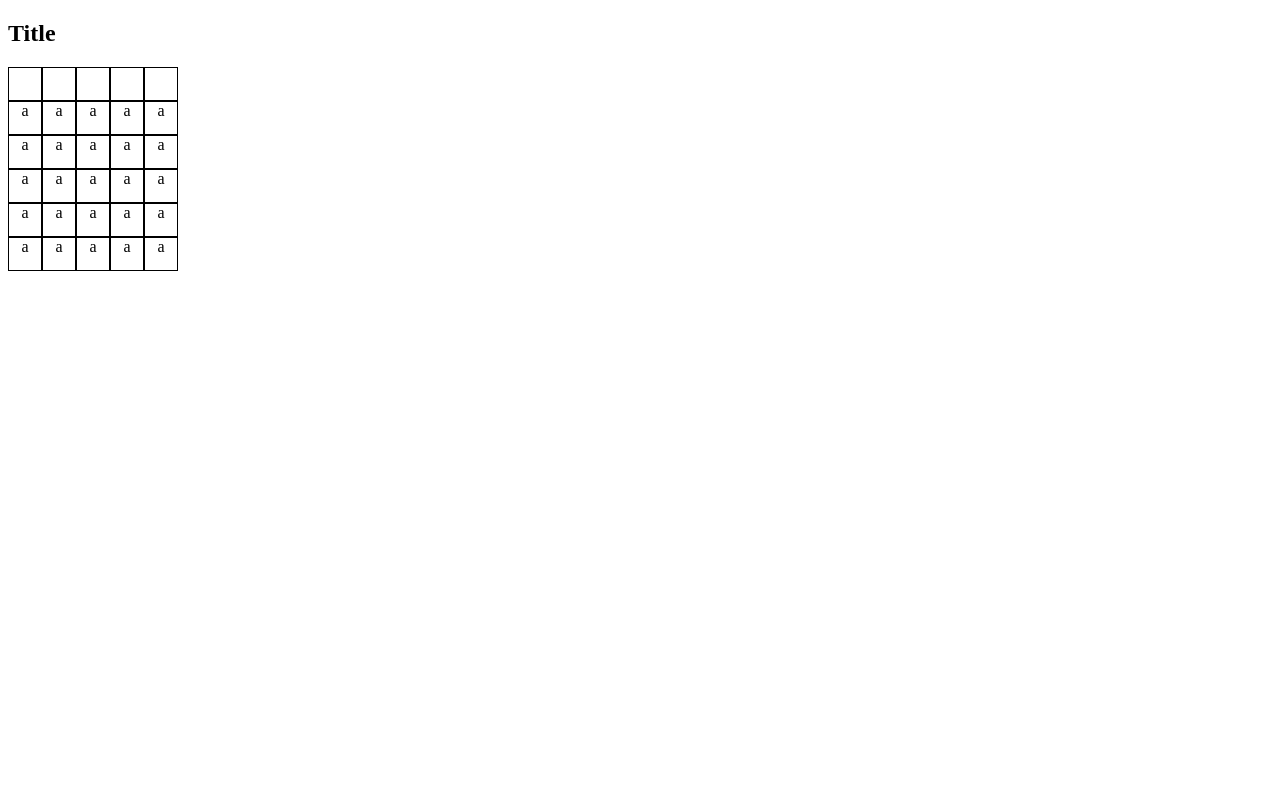
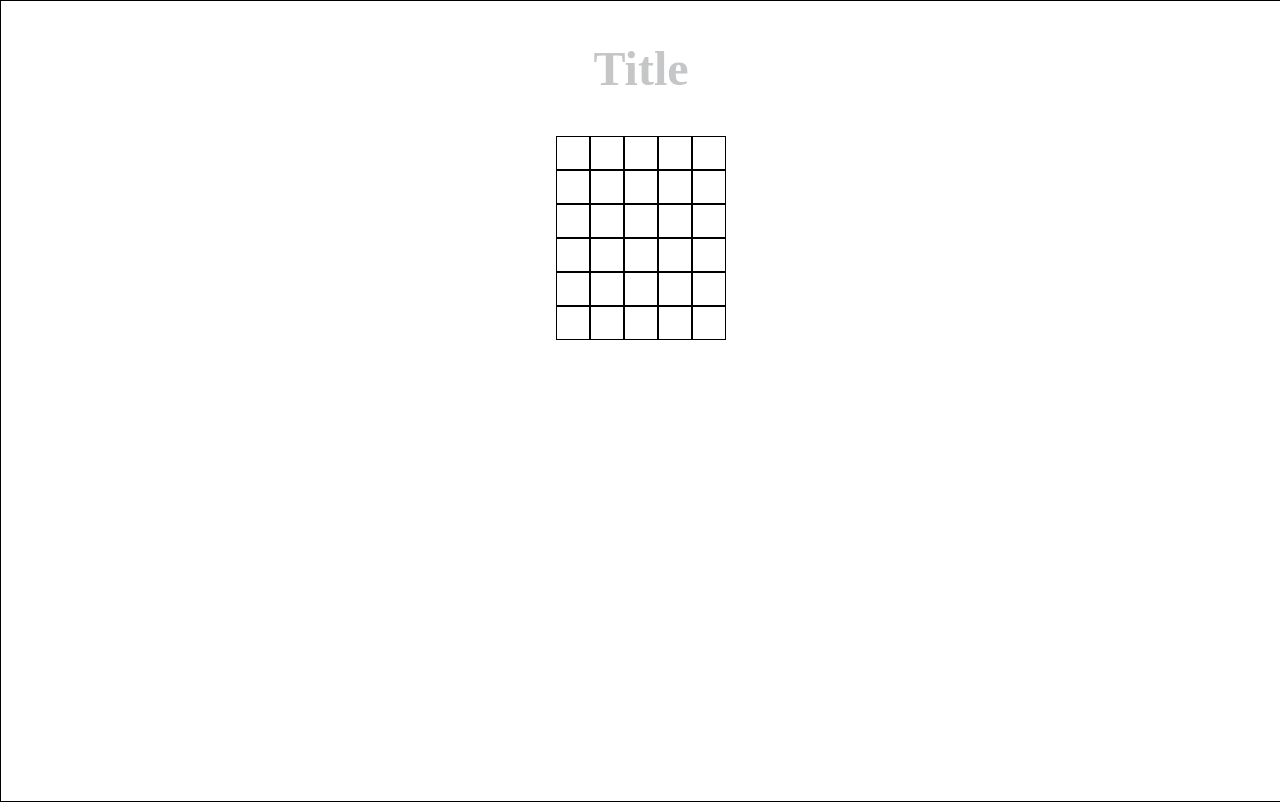
Before and after one commit to Hajurian/ReactWordle, a React (Vite) app in the folder wordle/: page / in a window 1280 px wide. Built offline with nearby package versions, Linux system fonts and the light colour scheme.

Commit message:
Made the entries properly save between guesses

```diff
--- a/wordle/src/Components/App.jsx
+++ b/wordle/src/Components/App.jsx
@@ -1,7 +1,7 @@
 import { useEffect, useState } from 'react'
-import Keyboard from './Keyboard'
 import Board from './Board'
 import words from '../assets/WORDS.txt'
+import '../Styles/App.css'
 
 function App() {
   const [word, setWord] = useState("");
--- a/wordle/src/Components/Board.jsx
+++ b/wordle/src/Components/Board.jsx
@@ -3,10 +3,14 @@ import Guess from "./Guess";
 import '../Styles/Board.css'
 
 function Board(props) {
+    //variables
     const [guess, setGuess] = useState('');
     const [current, setCurrent] = useState(0);
     const defaultBoard = ['','','','','','']
     const [previous, setPrevious] = useState([]);
+
+
+    //handler for key presses
     const handleKeyDown = (event) => {
         if (event.key == 'Enter') {
             if (guess.length != 5) {
@@ -28,10 +32,17 @@ function Board(props) {
         }
         setGuess(guess + event.key)
     }
+
+    //guess handler
     const handleGuess = (guess) => {
-        console.log(guess);
-        setPrevious([...previous, guess]);
+        if (guess == props.word){
+            console.log("WIN")
+        } else {
+            setPrevious([...previous, guess]);
+            setGuess("");
+        }
     }
+    //eventlistener mounter
     useEffect(() => {
         window.addEventListener('keydown', handleKeyDown);
         return () => {
@@ -43,7 +54,7 @@ function Board(props) {
         <>
             <div className="board">
                 {defaultBoard.map((g, i) => {
-                    return <Guess key={i} guess={guess} previous={previous} position={i} currentPos={current} />
+                    return <Guess key={i} guess={guess} previous={previous} position={i} currentPos={current} word={props.word}/>
                 })}
             </div>
         </>
--- a/wordle/src/Components/Guess.jsx
+++ b/wordle/src/Components/Guess.jsx
@@ -4,18 +4,17 @@ function Guess(props) {
     const defaultRow = ['', '', '', '', ''];
     return (<>
         <div className="row">
-
+            {/*previous */}
             {props.position < props.currentPos && defaultRow.map((letter, i) => {
-                return <Letter key={i} letter={'b'} />
+                return <Letter key={i} letter={props.previous[props.position].charAt(i)} letterPos={i} />
             })}
             {/*current */}
             {props.position == props.currentPos && defaultRow.map((letter, i) => {
-                return <Letter key={i} letter={props.guess.charAt(i)} />
+                return <Letter key={i} letter={props.guess.charAt(i)} letterPos={i} />
             })}
-            {/*previous */}
             {/*future guesses */}
             {props.position > props.currentPos && defaultRow.map((letter, i) => {
-                return <Letter key={i} letter={'a'} />
+                return <Letter key={i} letter={''} letterPos={i} />
             })}
 
         </div>
--- /dev/null
+++ b/wordle/src/Styles/App.css
@@ -0,0 +1,12 @@
+.content {
+    width:100vw;
+    height:100vh;
+    border: 1px solid black;
+    display: flex;
+    flex-direction: column;
+    align-items: center;
+}
+.content h1 {
+    font-size:3rem;
+    color:#C5C6C7
+}
--- a/wordle/src/Styles/Board.css
+++ b/wordle/src/Styles/Board.css
@@ -6,4 +6,5 @@
     height: 2rem;
     border: 1px solid black;
     text-align: center;
+    /* color:#C5C6C7; */
 }
--- a/wordle/src/index.css
+++ b/wordle/src/index.css
@@ -0,0 +1,6 @@
+body {
+  margin:0;
+  overflow:hidden;
+  /* background: rgb(11,12,16); */
+
+}
```
